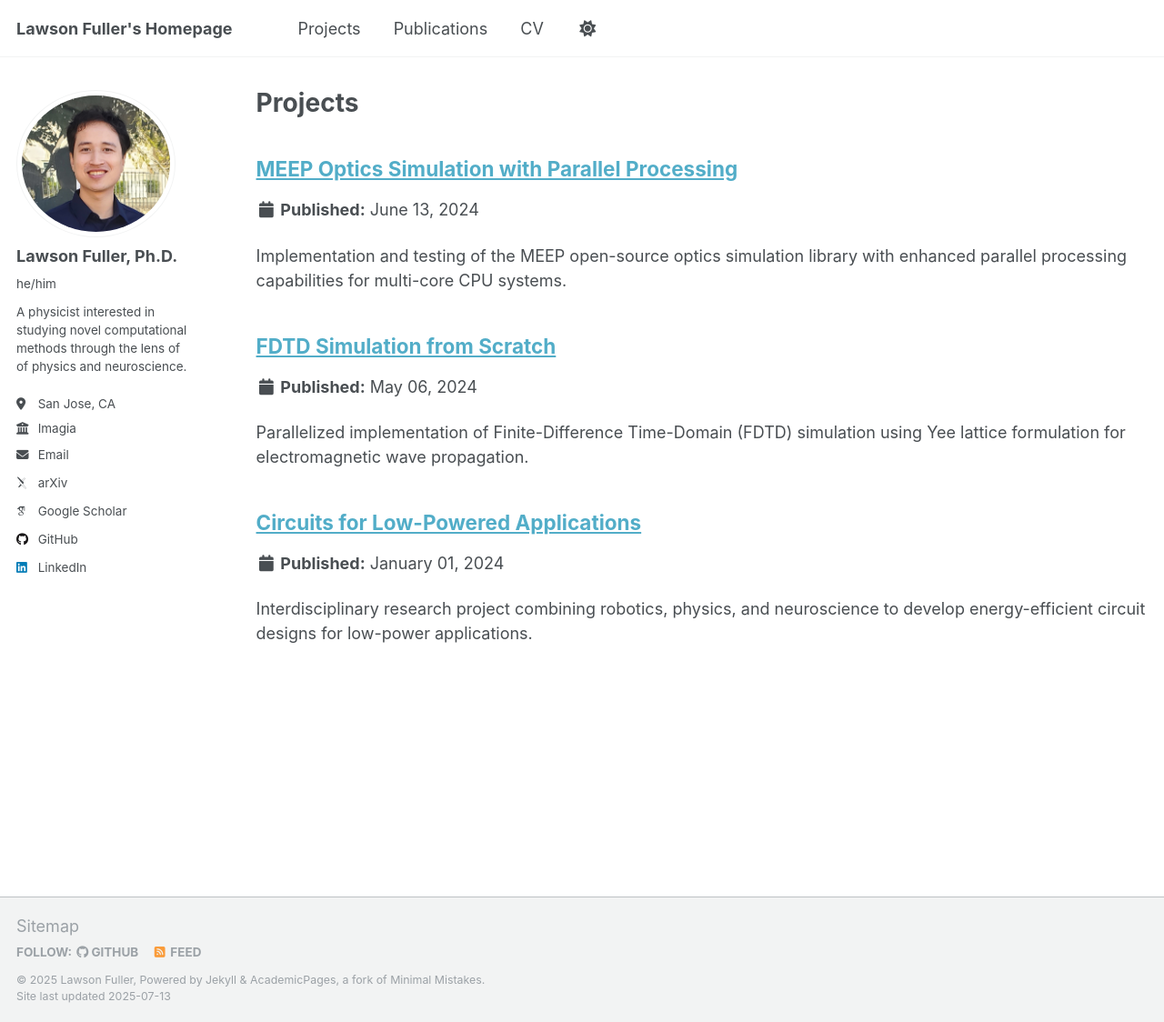
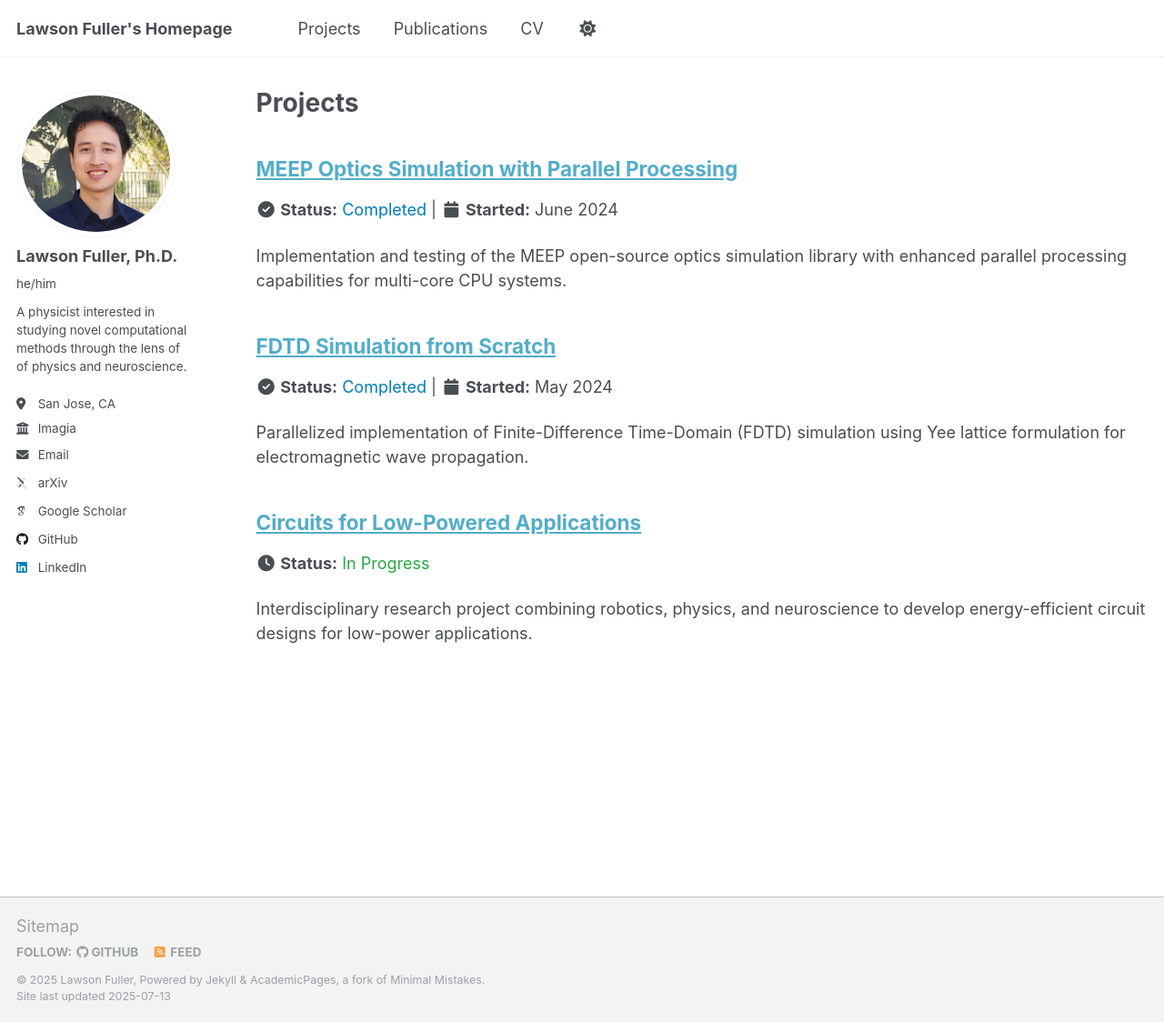
Before and after one commit to llfuller/llfuller.github.io, a Jekyll site: the page built from _pages/projects.html, in a window 1280 px wide and 1124 px high. Shown: the whole window at 91% size. Built offline with Jekyll 4.4.1, drawn with Linux system fonts in a browser that asks for light colours; some web fonts are replaced; a script that is not in the unit is left out.

Commit message:
Update dates on projects

```diff
--- a/_includes/archive-single.html
+++ b/_includes/archive-single.html
@@ -42,6 +42,14 @@
           <p> {{ post.type }}, <i>{{ post.venue }}</i>, {{ post.date | default: "1900-01-01" | date: "%Y" }} </p>
         {% elsif post.collection == 'publications' %}
           <p>Published in <i>{{ post.venue }}</i>, {{ post.date | default: "1900-01-01" | date: "%Y" }} </p>
+        {% elsif post.collection == 'projects' %}
+          {% if post.status == 'ongoing' or post.status == 'in-progress' %}
+            <p class="page__date"><strong><i class="fa fa-fw fa-clock" aria-hidden="true"></i> Status:</strong> <span style="color: #28a745;">In Progress</span></p>
+          {% elsif post.status == 'completed' %}
+            <p class="page__date"><strong><i class="fa fa-fw fa-check-circle" aria-hidden="true"></i> Status:</strong> <span style="color: #007cba;">Completed</span> | <strong><i class="fa fa-fw fa-calendar" aria-hidden="true"></i> Started:</strong> <time datetime="{{ post.date | default: "1900-01-01" | date_to_xmlschema }}">{{ post.date | default: "1900-01-01" | date: "%B %Y" }}</time></p>
+          {% else %}
+            <p class="page__date"><strong><i class="fa fa-fw fa-calendar" aria-hidden="true"></i> Started:</strong> <time datetime="{{ post.date | default: "1900-01-01" | date_to_xmlschema }}">{{ post.date | default: "1900-01-01" | date: "%B %Y" }}</time></p>
+          {% endif %}
         {% elsif post.date %}
          <p class="page__date"><strong><i class="fa fa-fw fa-calendar" aria-hidden="true"></i> {{ site.data.ui-text[site.locale].date_label | default: "Published:" }}</strong> <time datetime="{{ post.date | default: "1900-01-01" | date_to_xmlschema }}">{{ post.date | default: "1900-01-01" | date: "%B %d, %Y" }}</time></p>
         {% endif %}
```
Also changed, not shown: _projects/fdtd-simulation.md (+1 -0 lines), _projects/low-powered-circuits-research.md (+1 -0 lines), _projects/meep-optics-simulation.md (+1 -0 lines).
